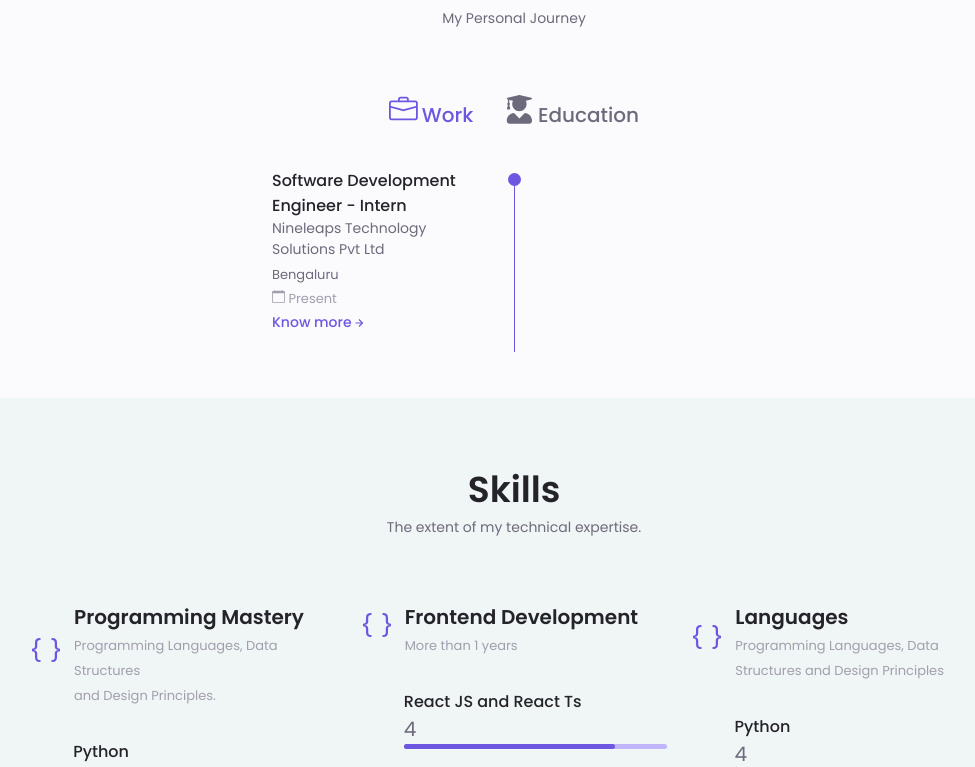
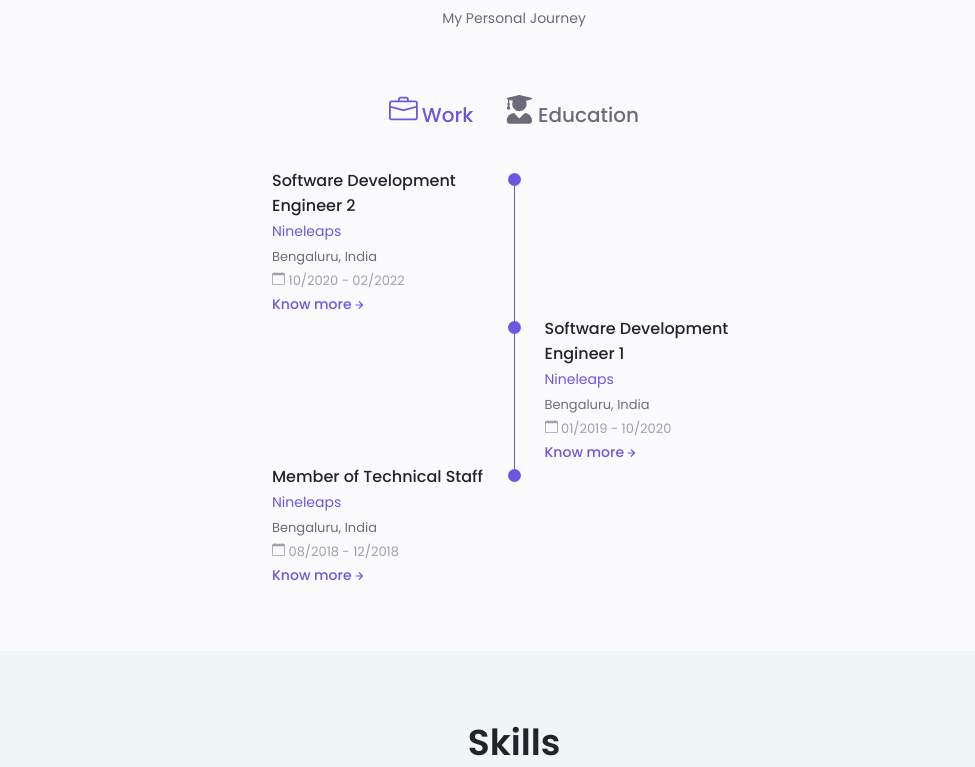
Before and after one commit to Arpit-Gole/portfolio, a React (Create React App) app: page / in a window 1280 px wide. Shown: the part 1585-2352 px from the top of the page, without its empty margins (126-1101 px from the left). Built offline with nearby package versions, Linux system fonts and the light colour scheme.

Commit message:
content update

```diff
--- a/src/Components/Constants/constant.js
+++ b/src/Components/Constants/constant.js
@@ -101,14 +101,42 @@ export const qualifications = [
             'Represented school at various sports meets.',
             ],
 
-        INTERN: ['I develop the user interface.',
-            'I develop the user interface.',
-            'I develop the user interface.',
-            'I develop the user interface.',
-            'I develop the user interface.',
-            'I develop the user interface.',
-            'I develop the user interface.',
-            'I develop the user interface.',],
+        MTS: ['Performing SQL DB operations (CRUD, Stored Procedure & Triggers).',
+            'Deploying & Integrating APIs (GraphQL and REST API).',
+            'Analyzing, discussing upcoming features & working in tandem with clients for on-time delivery.',
+            ],
+
+        SDE1: ['Built an Alexa skill for the Human resources department, ' +
+        'streamlined various processes. Coded several machine learning algorithms ' +
+        'for natural language processing (NLP) and examined them to have a 95% accuracy rate.',
+
+        'Developed an understanding of machine learning techniques and algorithms. Algorithms '+
+        '– Regressions, k-NN, Decision Trees, Random Forest, Support Vector Machines (SVM), '+
+        'K-Means clustering, Deep Learning and Neural Networks.',
+
+        'Designed and programmed for scalability, performance and reliability with cloud-based '+
+        'solutions, especially Amazon Web Services (AWS) S3, Lambda, SNS, SES, EC2, DynamoDB '+
+        'and packages NLTK, Scikit-learn and TensorFlow.',
+
+        'Performed various Machine Learning process phases i.e Machine Learning Problem '+
+        'Framing, EDA (Exploratory Data Analysis) and Integration, Feature Engineering, '+
+        'Model Training, Model Evaluation, and Production Deployment.',
+            ],
+
+        SDE2: ['Engineered and spearheaded a multi-tenant cloud-based SaaS application '+
+        'designed to automate back-end processes. Attained targeted advertising '+
+        '(recommender systems) and maximized supplementary income - secured a 40% increase in revenue.',
+
+        ' Wrote 10+ modules, including critical payment gateways and optimised the '+
+        'order processing workflow throughout the ecosystem.',
+
+        'Mentoring juniors to build robust applications, set higher goals, '+
+        'communicate constructive feedback at regular intervals. ',
+
+        'Gathered business and functional requirements from external and/or internal customers, '+
+        'and translate requirements into technical specifications to build robust, scalable, '+
+        'supportable solutions that work well between a range of complex systems i.e. LOGI, Console, etc.',
+            ],
 
     }
 ]
--- a/src/Components/Home/index.js
+++ b/src/Components/Home/index.js
@@ -14,10 +14,10 @@ function Home() {
             <div className="home__container container grid">
                 <div className="home__content grid">
                     <div className="home__social">
-                        <a href="https://www.linkedin.com/in/akshaygole/" rel="noreferrer" target="_blank" className="home__social-icon">
+                        <a href="https://www.linkedin.com/in/connectarpitgole/" rel="noreferrer" target="_blank" className="home__social-icon">
                             <AiOutlineLinkedin />
                         </a>
-                        <a href="https://arpit-gole.github.io/" rel="noreferrer" target="_blank" className="home__social-icon">
+                        <a href="https://github.com/Arpit-Gole" rel="noreferrer" target="_blank" className="home__social-icon">
                             <AiFillGithub />
                         </a>
                         <a href="mailto:arpitgole.gole011@gmail.com" rel="noreferrer" target="_blank" className="home__social-icon">
@@ -38,6 +38,8 @@ function Home() {
                             <Typical
                                 loop={Infinity}
                                 steps={[
+                                    'Master of Machine Learning',
+                                    1000,
                                     'Artificial Intelligence Developer',
                                     1000,
                                     'Reinforcement Learning',
@@ -46,8 +48,9 @@ function Home() {
                             />
                         </h3>
                         <p className="home__description">
-                            Experience in web ap development and producing quality work by
-                            combining my knowledge on Frontend Development.
+                            An enthusiastic computer scientist fascinated with Reinforcement Learning.
+                            Proven understanding of Statistical models, Machine Learning Stack and
+                            Phases of Machine Learning Workloads to deliver revolutionary products.
                         </p>
                         <a download="" href={pdf} className="button button--flex">
                             Download CV
--- a/src/Components/Qualification/QualificationLeft.js
+++ b/src/Components/Qualification/QualificationLeft.js
@@ -3,12 +3,14 @@ import { BsCalendar } from 'react-icons/bs'
 import { BiRightArrowAlt } from 'react-icons/bi'
 
 function QualificationLeft(props) {
-    const { title, subTitle, time, handleModal, type, last, place } = props
+    const { title, subTitle, subTitleLink, time, handleModal, type, last, place } = props
     return (
         <div className="qualification__data">
             <div>
                 <h3 className="qualification__title">{title}</h3>
-                <span className="qualification__subtitle">{subTitle}</span>
+                <a href= {subTitleLink} rel="noreferrer" target="_blank" className='button--link subTitleLink_button'>
+                    <span className="qualification__subtitle">{subTitle}</span>
+                </a><br/>
                 <span className="qualification__place">{place}</span>
                 <div className="qualification__calendar">
                     <BsCalendar />
--- a/src/Components/Qualification/QualificationRight.js
+++ b/src/Components/Qualification/QualificationRight.js
@@ -3,7 +3,7 @@ import { BsCalendar } from 'react-icons/bs'
 import { BiRightArrowAlt } from 'react-icons/bi'
 
 function QualificationRight(props) {
-    const { title, subTitle, time, handleModal, type, last, place } = props
+    const { title, subTitle, subTitleLink, time, handleModal, type, last, place } = props
     return (
         <div className="qualification__data">
             <div></div>
@@ -15,7 +15,9 @@ function QualificationRight(props) {
 
             <div>
                 <h3 className="qualification__title">{title}</h3>
-                <span className="qualification__subtitle">{subTitle}</span>
+                <a href= {subTitleLink} rel="noreferrer" target="_blank" className='button--link subTitleLink_button'>
+                    <span className="qualification__subtitle">{subTitle}</span>
+                </a><br/>
                 <span className="qualification__place">{place}</span>
                 <div className="qualification__calendar">
                     <BsCalendar />
--- a/src/Components/Qualification/index.js
+++ b/src/Components/Qualification/index.js
@@ -64,12 +64,26 @@ function Qualifications() {
                     title="SSC/Matriculation"
                     qualifications={qualifications[0].SSC}
                 />;
-            case "INTERN":
+            case "MTS":
                 return <Modal
                     showModal={true}
                     handleClose={handleClose}
-                    title="Software Development Engineer - Intern"
-                    qualifications={qualifications[0].INTERN}
+                    title="Member of Technical Staff"
+                    qualifications={qualifications[0].MTS}
+                />;
+            case "SDE1":
+                return <Modal
+                    showModal={true}
+                    handleClose={handleClose}
+                    title="Software Development Engineer 1"
+                    qualifications={qualifications[0].SDE1}
+                />;
+            case "SDE2":
+                return <Modal
+                    showModal={true}
+                    handleClose={handleClose}
+                    title="Software Development Engineer 2"
+                    qualifications={qualifications[0].SDE2}
                 />;
             default:
                 return null
@@ -103,6 +117,7 @@ function Qualifications() {
                         <QualificationLeft
                             title="Master of Machine Learning"
                             subTitle="The University of Adelaide"
+                            subTitleLink="https://www.adelaide.edu.au/"
                             time="Present"
                             handleModal={handleModal}
                             type="MASTERS"
@@ -111,6 +126,7 @@ function Qualifications() {
                         <QualificationRight
                             title="B.E in Computer Science"
                             subTitle="Atria Institute of Technology"
+                            subTitleLink="https://atria.edu/home.php"
                             time="2014-2018"
                             handleModal={handleModal}
                             type="BE"
@@ -119,6 +135,7 @@ function Qualifications() {
                         <QualificationLeft
                             title="Intermediate"
                             subTitle="Kendriya Vidyalaya No.2"
+                            subTitleLink="https://no2jalahalli.kvs.ac.in/"
                             time="2013-2014"
                             handleModal={handleModal}
                             type="HSC"
@@ -127,6 +144,7 @@ function Qualifications() {
                         <QualificationRight
                             title="Matriculation"
                             subTitle="Kendriya Vidyalaya No.2"
+                            subTitleLink="https://no2jalahalli.kvs.ac.in/"
                             time="2011-2012"
                             handleModal={handleModal}
                             type="SSC"
@@ -138,12 +156,32 @@ function Qualifications() {
 
                     <div className={`qualification__content ${work ? "qualification__active" : "qualification__inactive"}`} >
                         <QualificationLeft
-                            title="Software Development Engineer - Intern"
-                            subTitle="Nineleaps Technology Solutions Pvt Ltd"
-                            time="Present"
+                            title="Software Development Engineer 2"
+                            subTitle="Nineleaps"
+                            subTitleLink="https://www.nineleaps.com/"
+                            time="10/2020 - 02/2022"
                             handleModal={handleModal}
-                            type="INTERN"
-                            place="Bengaluru"
+                            type="SDE2"
+                            place="Bengaluru, India"
+                        />
+                        <QualificationRight
+                            title="Software Development Engineer 1"
+                            subTitle="Nineleaps"
+                            subTitleLink="https://www.nineleaps.com/"
+                            time="01/2019 - 10/2020"
+                            handleModal={handleModal}
+                            type="SDE1"
+                            place="Bengaluru, India"
+                        />
+                        <QualificationLeft
+                            title="Member of Technical Staff"
+                            subTitle="Nineleaps"
+                            subTitleLink="https://www.nineleaps.com/"
+                            time="08/2018 - 12/2018"
+                            handleModal={handleModal}
+                            type="MTS"
+                            place="Bengaluru, India"
+                            last /*To Mark the last entry*/
                         />
                     </div>
                 </div>
--- a/src/Components/Qualification/qualification.scss
+++ b/src/Components/Qualification/qualification.scss
@@ -92,3 +92,7 @@
   font-size: 1.2rem;
   transform: translateX(0.25rem);
 }
+
+.subTitleLink_button:hover {
+  font-size: 1.2rem;
+}
```
